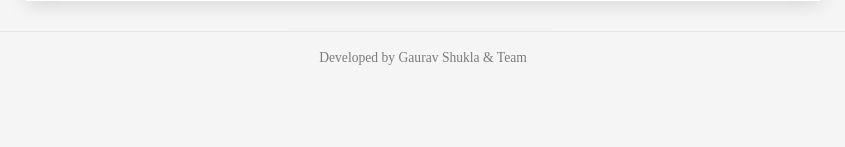
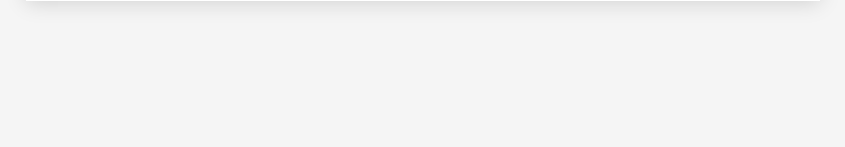
Before and after one commit to 15btcs0142/RRB_CBT, a Flask app: template templates/print_preview.html in a window 1280 px wide. Shown: the part 349-496 px from the top of the page, without its empty margins (217-1062 px from the left). Run offline with Flask 3, Linux system fonts and the light colour scheme; the template is opened without the code that fills it, so the values that code supplies are empty; some libraries are stand-ins or nearby versions.

Commit message:
[v1.0] Upload templates/print_preview.html: Initial release v1.0 (06-08-2026 snapshot)

```diff
--- a/templates/print_preview.html
+++ b/templates/print_preview.html
@@ -316,8 +316,5 @@ body {
     {% endif %}
 
 </div><!-- .page -->
-<footer class="app-global-footer" style="text-align:center; padding:15px 10px; font-size:0.85rem; color:#666; opacity:0.85; margin-top:30px; border-top:1px solid rgba(0,0,0,0.08); font-family:inherit;">
-    Developed by Gaurav Shukla & Team
-</footer>
 </body>
 </html>
```
